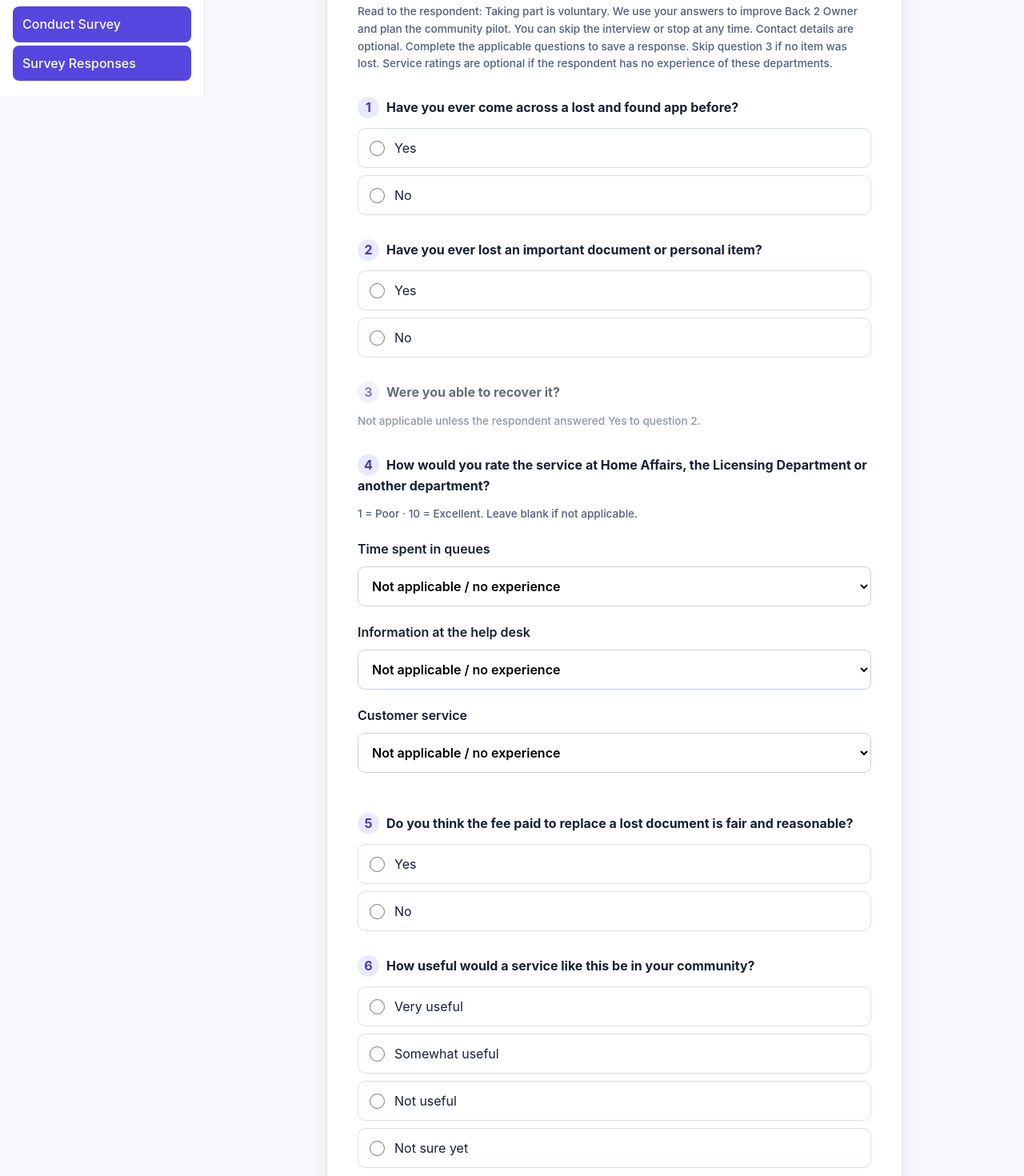
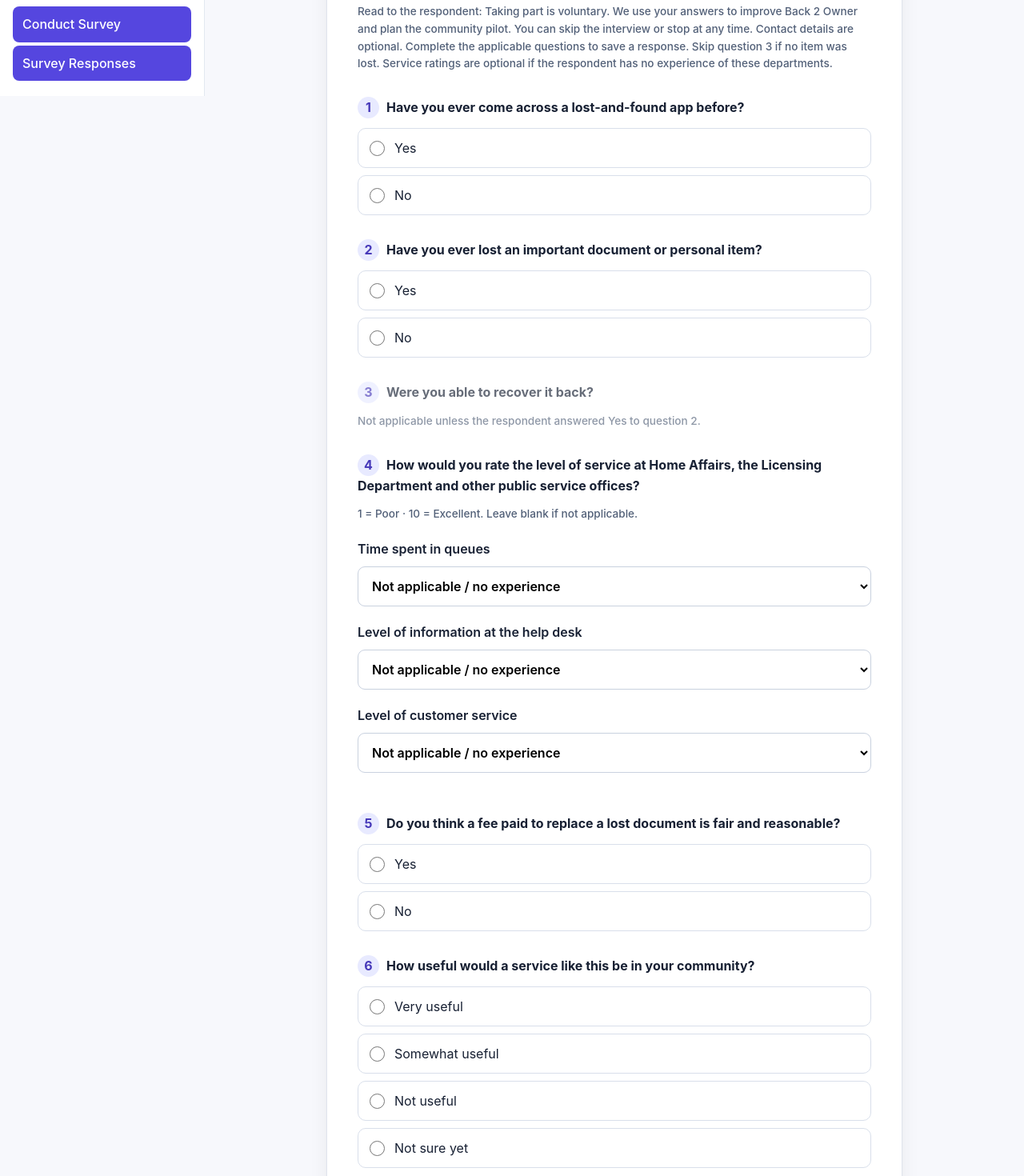
Before and after one commit to FuthifoXx/lostAndFound_frontEnd, a React (Vite) app: page /admin/survey/new in a window 1280 px wide. Shown: the part 680-2150 px from the top of the page at 80% size. Built offline with nearby package versions, Linux system fonts and the light colour scheme; no server answers; sample sign-in values are in the browser's storage.

Commit message:
Refine community survey questions for field pilot

```diff
--- a/src/pages/Survey.jsx
+++ b/src/pages/Survey.jsx
@@ -4,18 +4,18 @@ import { apiRequest } from '../services/api'
 import '../styles/survey.css'
 
 const questions = [
-  ['seenAppBefore', 'Have you ever come across a lost and found app before?', ['Yes', 'No']],
+  ['seenAppBefore', 'Have you ever come across a lost-and-found app before?', ['Yes', 'No']],
   ['lostBefore', 'Have you ever lost an important document or personal item?', ['Yes', 'No']],
-  ['recovered', 'Were you able to recover it?', ['Yes', 'No']],
-  ['ratings', 'How would you rate the service at Home Affairs, the Licensing Department or another department?'],
-  ['replacementFeeFair', 'Do you think the fee paid to replace a lost document is fair and reasonable?', ['Yes', 'No']],
+  ['recovered', 'Were you able to recover it back?', ['Yes', 'No']],
+  ['ratings', 'How would you rate the level of service at Home Affairs, the Licensing Department and other public service offices?'],
+  ['replacementFeeFair', 'Do you think a fee paid to replace a lost document is fair and reasonable?', ['Yes', 'No']],
   ['usefulness', 'How useful would a service like this be in your community?', ['Very useful', 'Somewhat useful', 'Not useful', 'Not sure yet']],
   ['recommend', 'Would you recommend this service to someone?', ['Yes', 'Maybe', 'No']],
-  ['subscribe', 'Would you subscribe to a service provider that assists with lost document recovery?', ['Yes', 'No', 'Maybe']],
-  ['willingToPay', 'How much would you be willing to pay for a recovered item, from R20 to R100?'],
+  ['subscribe', 'Would you subscribe to a service provider that assists with lost-document recovery?', ['Yes', 'No', 'Maybe']],
+  ['willingToPay', 'How much are you willing to pay for a recovered item on a scale of R20 to R100?'],
   ['interest', 'Would you like to get involved?', ['Just sharing feedback', 'Help test the app', 'Volunteer in my community', 'Explore becoming a collection partner']],
 ]
-const ratings = [['queueRating', 'Time spent in queues'], ['helpDeskRating', 'Information at the help desk'], ['customerServiceRating', 'Customer service']]
+const ratings = [['queueRating', 'Time spent in queues'], ['helpDeskRating', 'Level of information at the help desk'], ['customerServiceRating', 'Level of customer service']]
 export default function Survey() {
   const [answers, setAnswers] = useState({})
   const [busy, setBusy] = useState(false)
@@ -43,7 +43,7 @@ export default function Survey() {
       <aside className="survey-explainer"><strong>New to Back 2 Owner?</strong><p>Found items are recorded by collection partners and reviewed by an administrator. Owners can browse, submit a claim and collect after verification. Matching identity details can also help notify an owner.</p><Link to="/" target="_blank" rel="noreferrer">Explore the app in a new tab ↗</Link></aside>
       <p className="survey-note">Read to the respondent: Taking part is voluntary. We use your answers to improve Back 2 Owner and plan the community pilot. You can skip the interview or stop at any time. Contact details are optional. Complete the applicable questions to save a response. Skip question 3 if no item was lost. Service ratings are optional if the respondent has no experience of these departments.</p>
       {questions.map(([key, label, options], index) => <fieldset key={key} disabled={key === 'recovered' && answers.lostBefore !== 'Yes'}><legend><span className="survey-number">{index + 1}</span>{label}</legend>
-        {key === 'recovered' && answers.lostBefore !== 'Yes' ? <p className="survey-note">Not applicable unless the respondent answered Yes to question 2.</p> : options ? <div className="survey-options">{options.map(option => <label className="survey-choice" key={option}><input type="radio" name={key} value={option} required checked={answers[key] === option} onChange={e => update(key, e.target.value)} /><span>{option}</span></label>)}</div> : key === 'ratings' ? <><p className="survey-note">1 = Poor · 10 = Excellent. Leave blank if not applicable.</p>{ratings.map(([field, text]) => <label className="survey-field" key={field}>{text}<select value={answers[field] || ''} onChange={e => update(field, e.target.value)}><option value="">Not applicable / no experience</option>{Array.from({ length: 10 }, (_, i) => <option value={i + 1} key={i}>{i + 1}</option>)}</select></label>)}</> : <label className="survey-field">Amount in rand (R)<input type="number" min="20" max="100" step="1" required value={answers.willingToPay || ''} onChange={e => update('willingToPay', e.target.value)} /></label>}
+        {key === 'recovered' && answers.lostBefore !== 'Yes' ? <p className="survey-note">Not applicable unless the respondent answered Yes to question 2.</p> : options ? <div className="survey-options">{options.map(option => <label className="survey-choice" key={option}><input type="radio" name={key} value={option} required checked={answers[key] === option} onChange={e => update(key, e.target.value)} /><span>{option}</span></label>)}</div> : key === 'ratings' ? <><p className="survey-note">1 = Poor · 10 = Excellent. Leave blank if not applicable.</p>{ratings.map(([field, text]) => <label className="survey-field" key={field}>{text}<select value={answers[field] || ''} onChange={e => update(field, e.target.value)}><option value="">Not applicable / no experience</option>{Array.from({ length: 10 }, (_, i) => <option value={i + 1} key={i}>{i + 1}</option>)}</select></label>)}</> : <label className="survey-field">Amount in rand (R20–R100)<input type="number" min="20" max="100" step="1" required value={answers.willingToPay || ''} onChange={e => update('willingToPay', e.target.value)} /></label>}
         {key === 'lostBefore' && answers.lostBefore === 'Yes' && <label className="survey-field">What was it?<input maxLength={300} required value={answers.lostItem || ''} onChange={e => update('lostItem', e.target.value)} /></label>}
         {key === 'recovered' && answers.lostBefore === 'Yes' && answers.recovered === 'Yes' && <label className="survey-field">How did you recover it?<input maxLength={500} required value={answers.recoveryMethod || ''} onChange={e => update('recoveryMethod', e.target.value)} /></label>}
       </fieldset>)}
```
